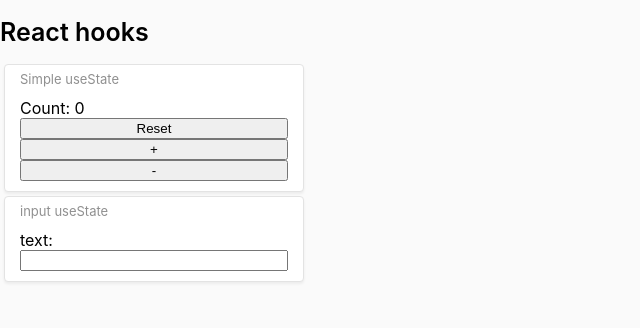
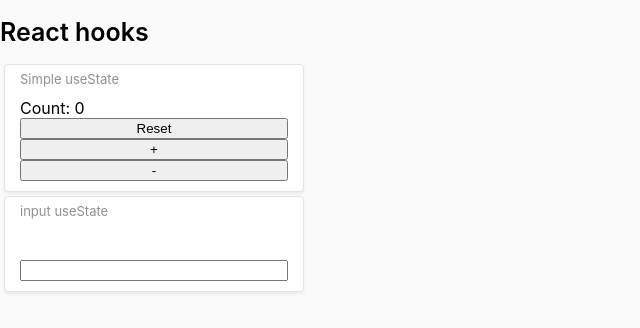
Before and after one commit to Geschoss/react-city-hooks, a React (Create React App) app: page / in a window 1280 px wide. Shown: the top 328 px of the page, without its empty margins (0-640 px from the left). Built offline with nearby package versions, Linux system fonts and the light colour scheme.

Commit message:
add use state example

```diff
--- a/src/useState/UseStateExl2.js
+++ b/src/useState/UseStateExl2.js
@@ -1,5 +1,6 @@
 import React, { useState } from 'react';
 import Island from '../common/Island';
+import Text from '../common/Text';
 
 const UseStateExl2 = () => {
     const [text, setText] = useState('');
@@ -8,7 +9,7 @@
 
     return (
         <Island title="input useState">
-            text: {text}
+            <Text text={text}/>
             <input onChange={handleChange} />
         </Island>
     );
```
